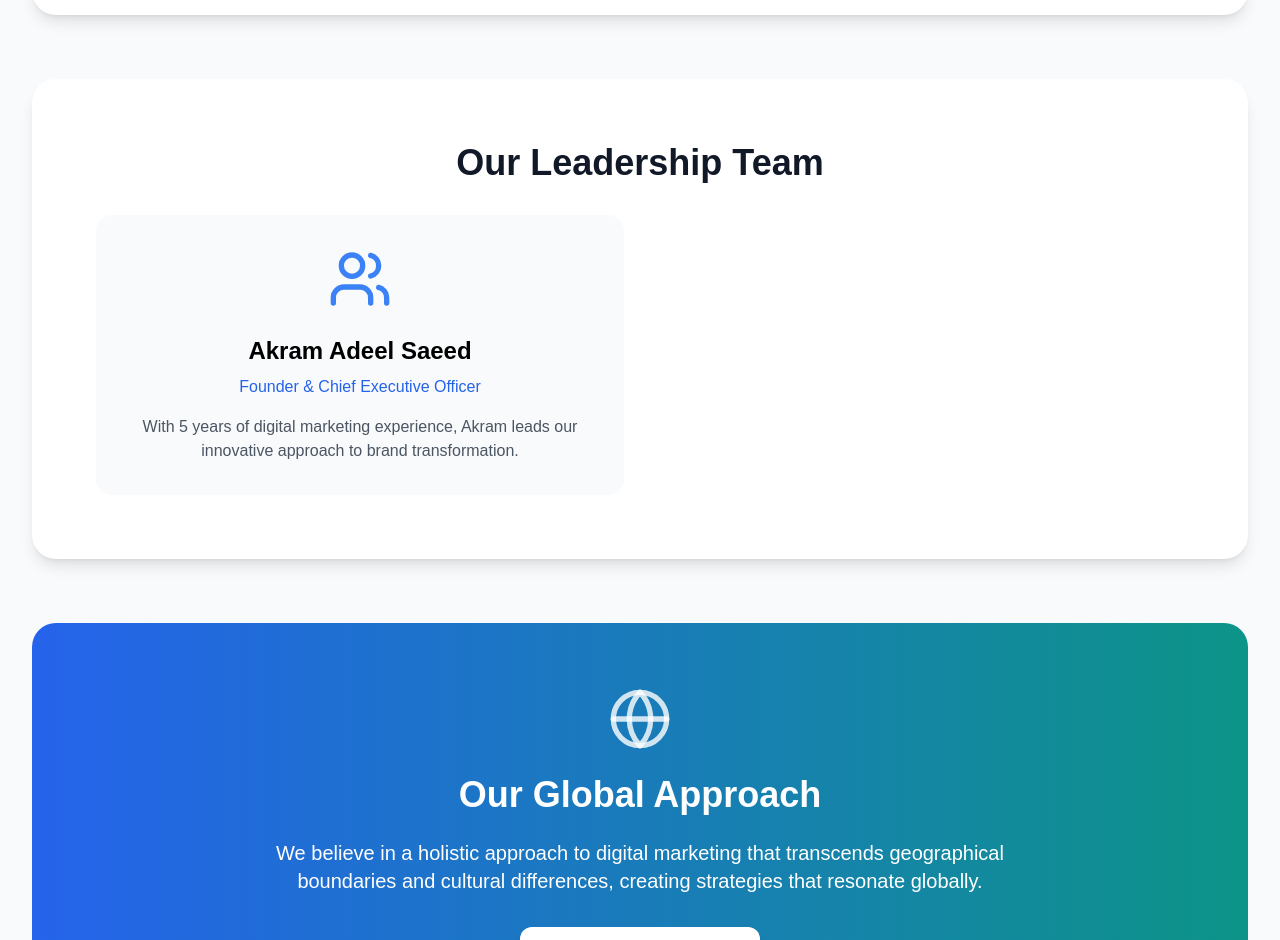
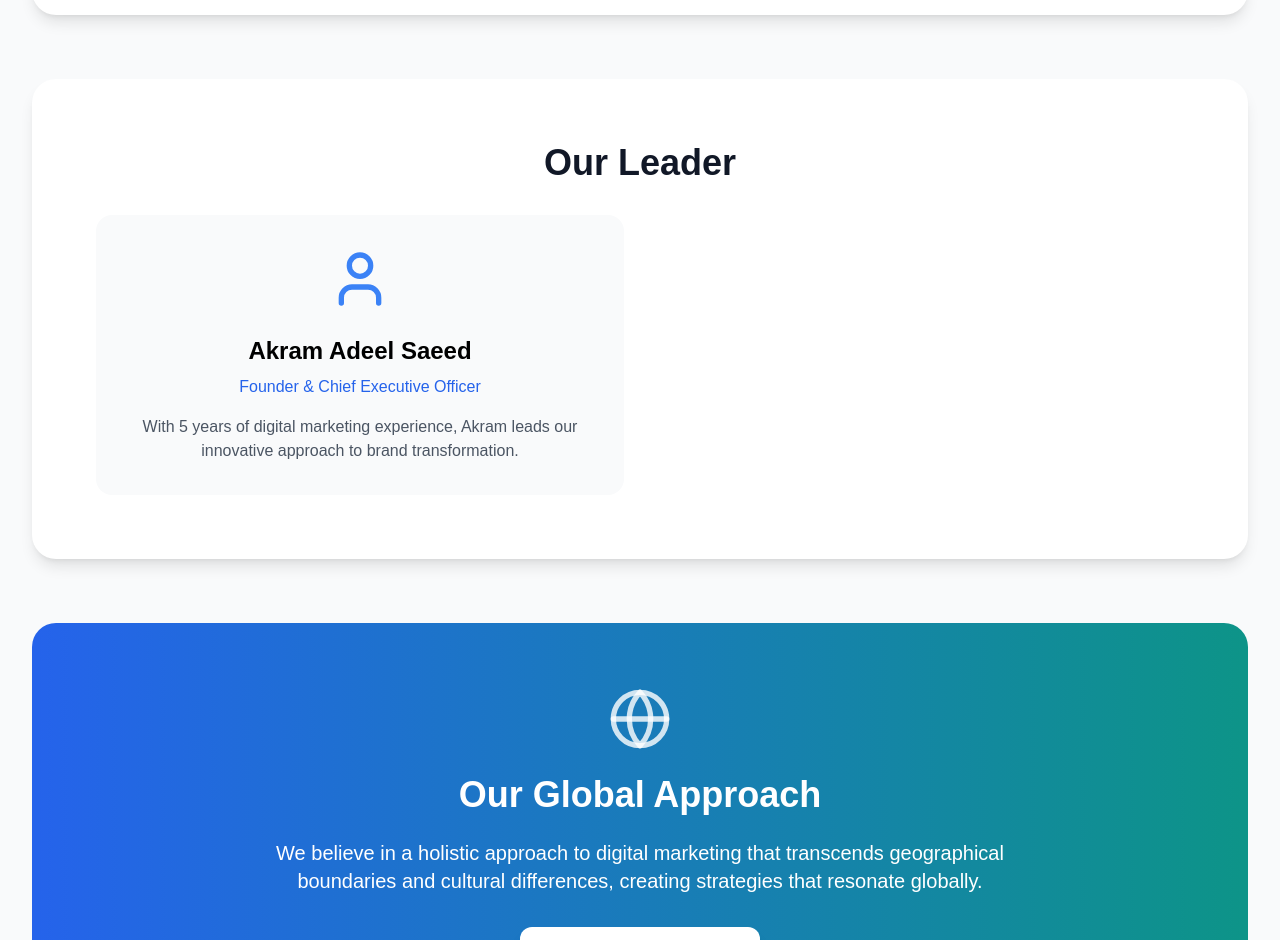
Before and after one commit to areeb-h/website-gen, a Next.js app: page /about in a window 1280 px wide. Shown: the part 813-1753 px from the top of the page. Built offline with nearby package versions, Linux system fonts and the light colour scheme; a web font is replaced by a local one.

Commit message:
Update page.tsx

```diff
--- a/src/app/about/page.tsx
+++ b/src/app/about/page.tsx
@@ -4,7 +4,7 @@ import React from 'react';
 // import PageHeader from '@/components/PageHeader';
 import { motion } from 'framer-motion';
 import {
-    Target, Users, Globe, Rocket
+    Target, User, Globe, Rocket
 } from 'lucide-react';
 
 const About = () => {
@@ -84,7 +84,7 @@ const About = () => {
                 </div>
 
                 <div className="text-center bg-white rounded-3xl p-16 shadow-lg">
-                    <h2 className="text-4xl font-bold mb-8 text-gray-900">Our Leadership Team</h2>
+                    <h2 className="text-4xl font-bold mb-8 text-gray-900">Our Leader</h2>
                     <div className="grid md:grid-cols-2 gap-8">
                         {teamMembers.map((member, index) => (
                             <motion.div
@@ -94,7 +94,7 @@ const About = () => {
                                 whileInView={{ opacity: 1, y: 0 }}
                                 viewport={{ once: true }}
                             >
-                                <Users className="w-16 h-16 text-blue-500 mx-auto mb-6" />
+                                <User className="w-16 h-16 text-blue-500 mx-auto mb-6" />
                                 <h4 className="text-2xl font-bold mb-2">{member.name}</h4>
                                 <p className="text-blue-600 mb-4">{member.role}</p>
                                 <p className="text-gray-600">{member.description}</p>
```
